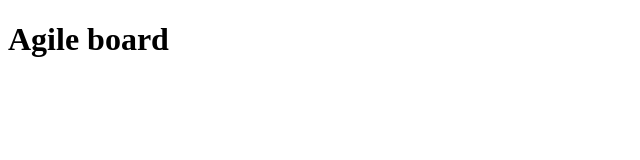
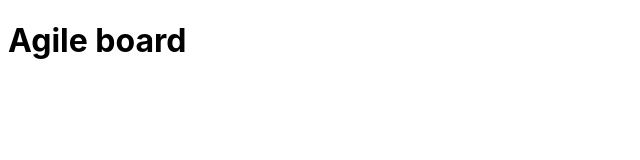
Before and after one commit to strimell/agile-board, a React (Create React App) app: page / in a window 1280 px wide. Shown: the top 160 px of the page, without its empty margins (0-640 px from the left). Built offline with nearby package versions, Linux system fonts and the light colour scheme.

Commit message:
Added Ubuntu font

```diff
--- a/src/index.scss
+++ b/src/index.scss
@@ -1 +1,5 @@
 @import "styles/fonts";
+
+body {
+  font-family: "Ubuntu", -apple-system, BlinkMacSystemFont, "Segoe UI", Roboto, "Helvetica Neue", Arial, "Noto Sans", sans-serif, "Apple Color Emoji", "Segoe UI Emoji", "Segoe UI Symbol", "Noto Color Emoji";
+}
```
